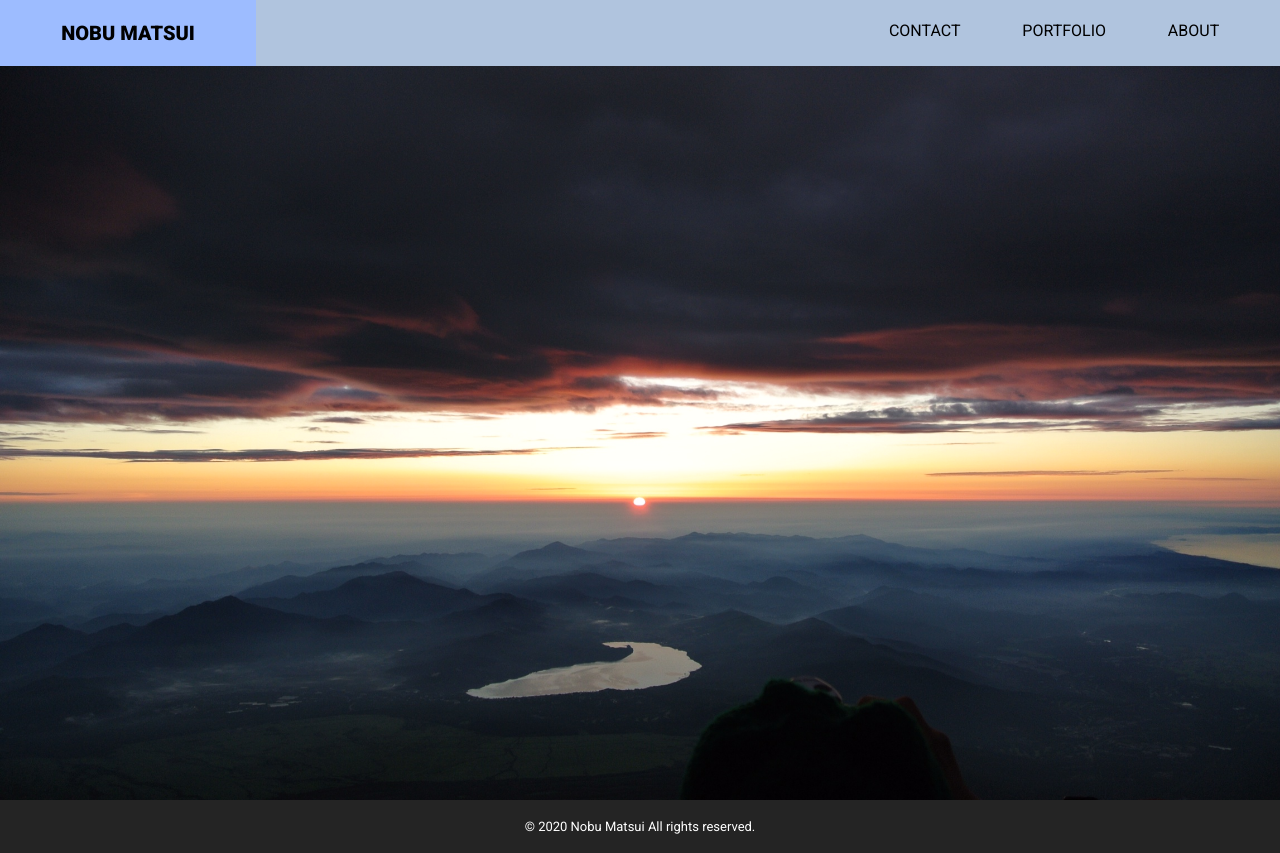
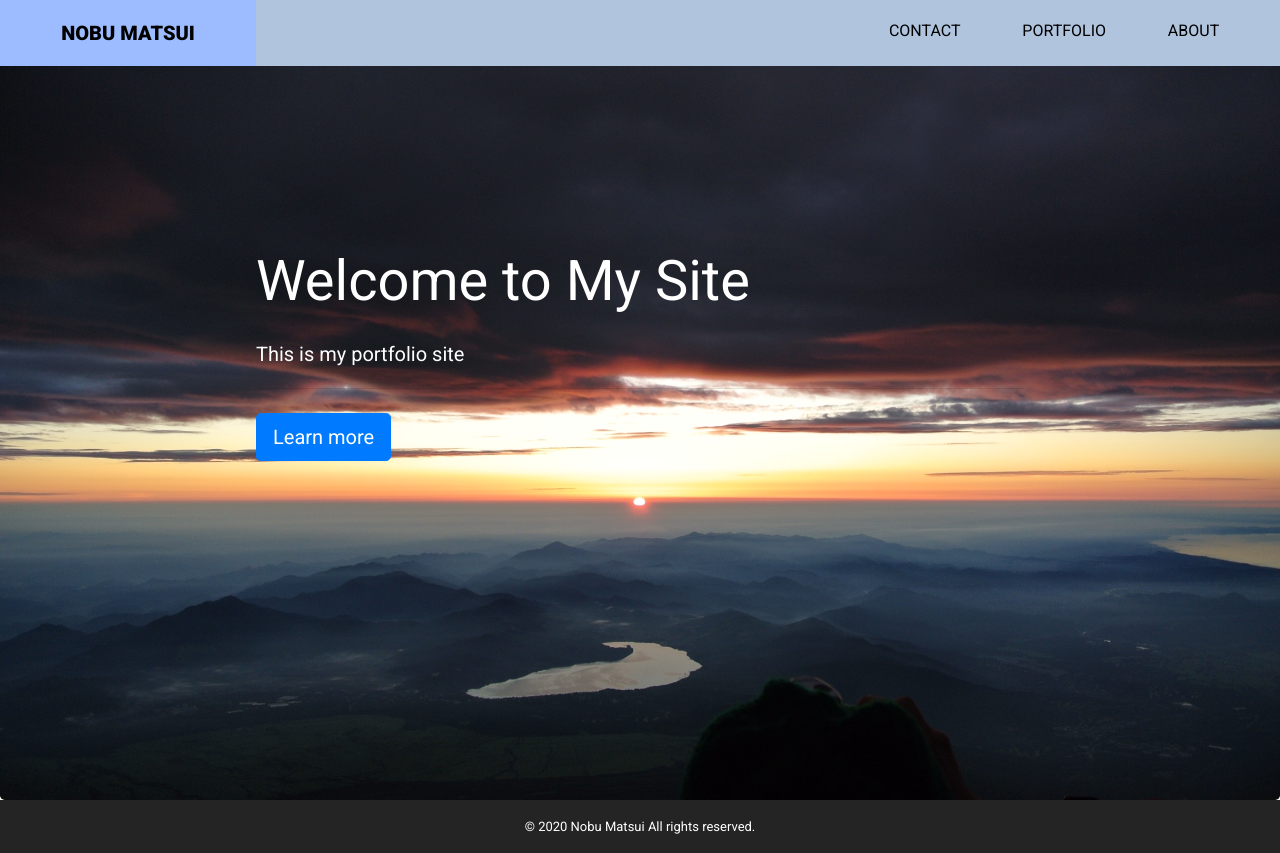
Before and after one commit to nobuhiromatsui/portfolio, a plain HTML site: page index.html in a window 1280 px wide. Drawn offline with nearby package versions, Linux system fonts and the light colour scheme.

Commit message:
chamged index.html

```diff
--- a/index.html
+++ b/index.html
@@ -42,18 +42,13 @@
     </nav>
 
 
-      <!-- jumbotron -->
-        <div class="cover">
 
-            <h1>WELCOME TO MY SITE</h1>
-            <!--
-            <h1 class="display-4">Hello, world!</h1>
-            <p class="lead">This is a simple hero unit, a simple jumbotron-style component for calling extra attention to featured content or information.</p>
-            <hr class="my-4">
-            <p>It uses utility classes for typography and spacing to space content out within the larger container.</p>
-            <a class="btn btn-primary btn-lg" href="#" role="button">Learn more</a> -->
-
-        </div>
+    <div class="jumbotron">
+        <h1 class="display-4">Welcome to My Site</h1>
+        <p class="lead">This is my portfolio site</p>
+        <hr class="my-4">
+        <a class="btn btn-primary btn-lg" href="about.html" role="button">Learn more</a>
+      </div>
 
     <footer>
         <p>© 2020 Nobu Matsui  All rights reserved. </p>
--- a/week2style.css
+++ b/week2style.css
@@ -72,8 +72,10 @@ body {
 
 }
 
-/* top-page cover img */
-.cover {
+/* top-page jumbotron */
+.jumbotron {
+    margin: 0px;
+    padding: 20%;
     background-color: greenyellow;
     width: 100%;
     height: 100vh;
@@ -82,6 +84,15 @@ body {
     background-attachment: fixed;
 }
 
+.display-4 {
+    margin: 0% 0% 5% 0%;
+    color: white;
+    line-height: 50px;
+}
+
+.lead {
+    color: white;
+}
 
 /* form style*/
 
```
